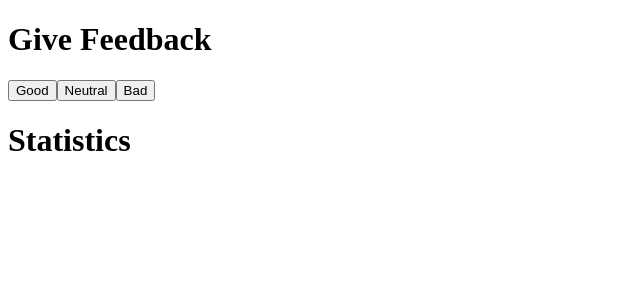
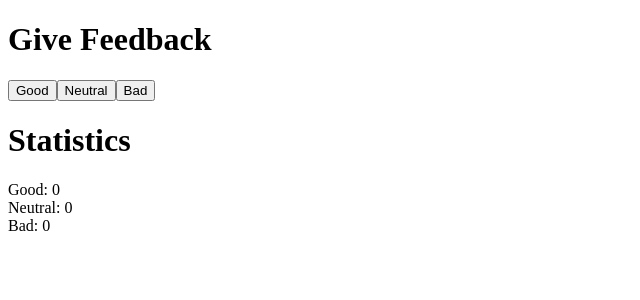
Before and after one commit to b-capra/fullstackopen, a React (Create React App) app in the folder part1/unicafe/: page / in a window 1280 px wide. Shown: the top 300 px of the page, without its empty margins (0-640 px from the left). Built offline with nearby package versions, Linux system fonts and the light colour scheme.

Commit message:
Add function to total component

```diff
--- a/part1/unicafe/src/App.js
+++ b/part1/unicafe/src/App.js
@@ -8,8 +8,12 @@ const Button = ({text}) => {
   )
 }
 
-const Total = () => {
-
+const Total = ({text, total}) => {
+  return (
+    <div>
+      {text}: {total}
+    </div>
+  )
 }
 
 const App = () => {
@@ -25,9 +29,9 @@ const App = () => {
       <Button text='Neutral'/>
       <Button text='Bad'/>
       <Heading text='Statistics' />
-      <Total />
-      <Total />
-      <Total />
+      <Total text='Good' total={good} />
+      <Total text='Neutral' total={neutral} />
+      <Total text='Bad' total={bad} />
     </div>
   )
 }
```
